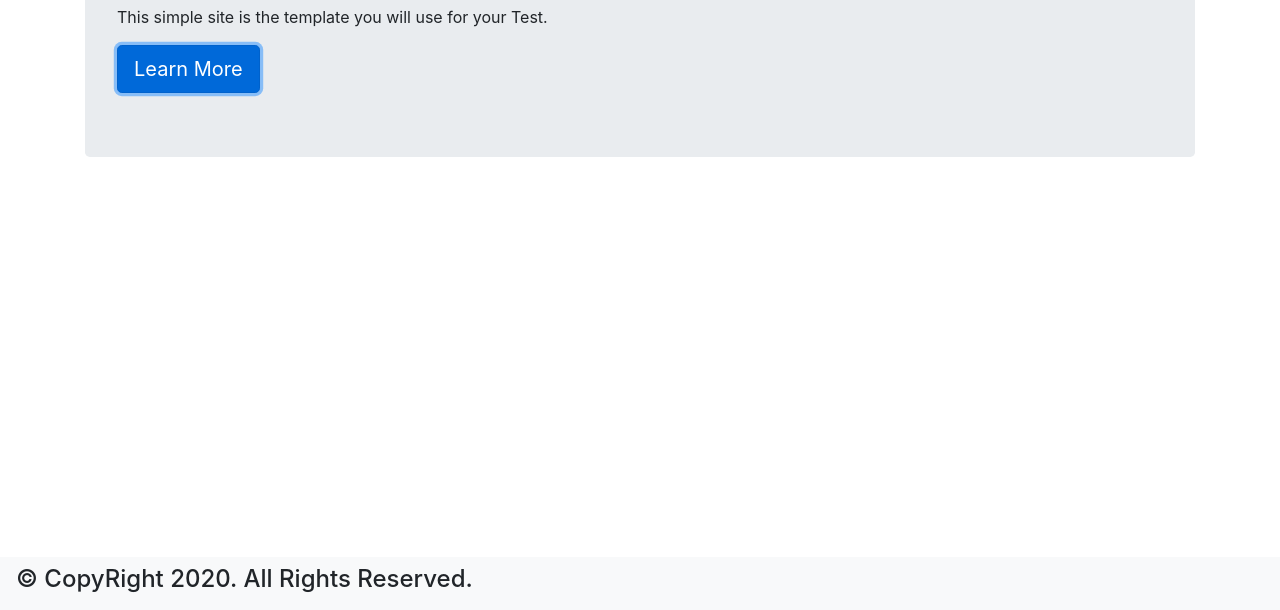
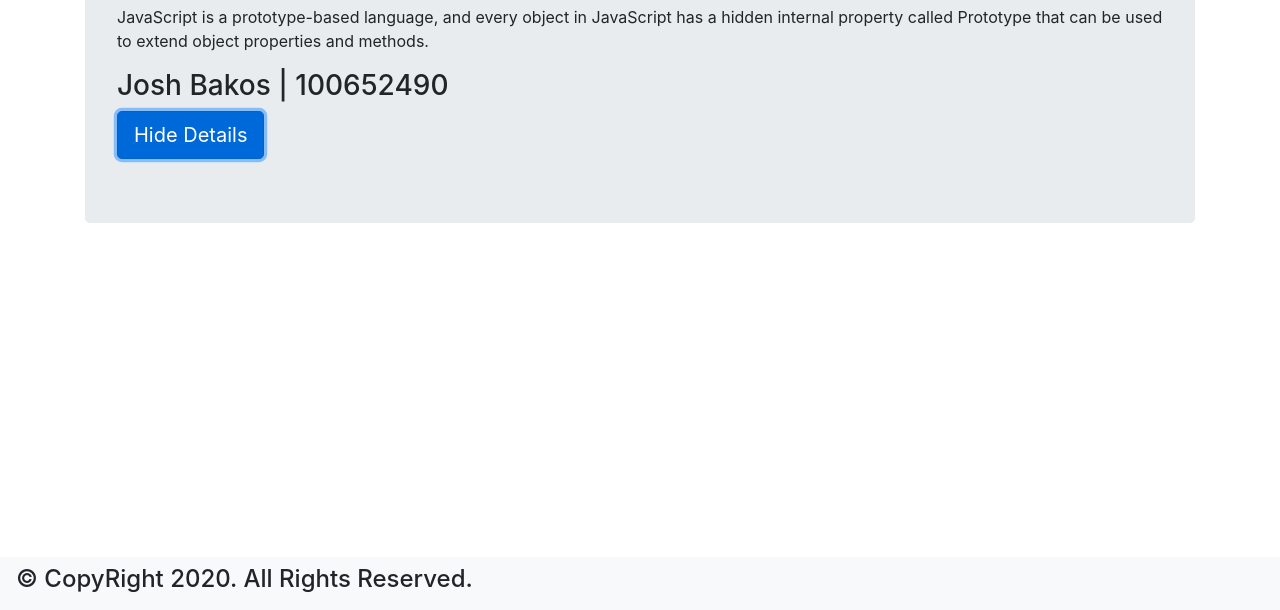
Before and after one commit to jzbakos/webd6201-test-1, a website: page index.html in a window 1280 px wide. Both pictures are taken after a click on the button "Learn More". Shown: the part 190-800 px from the top of the page. Drawn offline with nearby package versions, Linux system fonts and the light colour scheme.

Commit message:
added remaining functionality and documentation

```diff
--- a/Scripts/app.js
+++ b/Scripts/app.js
@@ -19,14 +19,11 @@ let app;
      *
      */
     function Start() {
-
-
         Main();
     }
 
     /**
      * Main Program entry point is here
-     *
      */
     function Main() {
 
@@ -37,11 +34,32 @@ let app;
         // Display name and ID in an h3 element
         let displayInfo = document.createElement("h3");
         displayInfo.textContent = "Josh Bakos | 100652490";
-        contentArea.insertBefore(h3, lrgButton);
+        contentArea.insertBefore(displayInfo, lrgButton);
 
+        // Replace paragraph text
+        let firstParagraph = document.getElementById("firstParagraph");
+        firstParagraph.textContent = "JavaScript is a prototype-based language, and every object in JavaScript has a hidden internal property called Prototype that can be used to extend object properties and methods.";
+
+        // Hide the already defined paragraph element from the display
+        firstParagraph.style.display = 'none';
+
+        // Event handler for lrgButton
+        lrgButton.onclick = function () //Create the on click event
+        {
+            // If the paragraph is showing, hide the paragraph contents
+            // Else, show the paragraph contents
+            if (firstParagraph.style.display == "block") {
+                lrgButton.textContent = "Learn More";
+                // none = hidden
+                firstParagraph.style.display = "none";
+            }
+            else {
+                lrgButton.textContent = "Hide Details";
+                // block = visible
+                firstParagraph.style.display = "block";
+            }
+        }
     }
-
-
 
     window.addEventListener("load", Start);
 })(app || (app = {}));
--- a/index.html
+++ b/index.html
@@ -8,7 +8,7 @@
     <link rel="stylesheet" href="./node_modules/bootstrap/dist/css/bootstrap.min.css">
     <link rel="stylesheet" href="./node_modules/@fortawesome/fontawesome-free/css/all.min.css">
     <link rel="stylesheet" href="./Content/app.css">
-    <title>WEBD6201 - Lesson 2</title>
+    <title>WEBD6201 - Test 1</title>
 </head>
 <body>
     <!-- Main Nav -->
```
